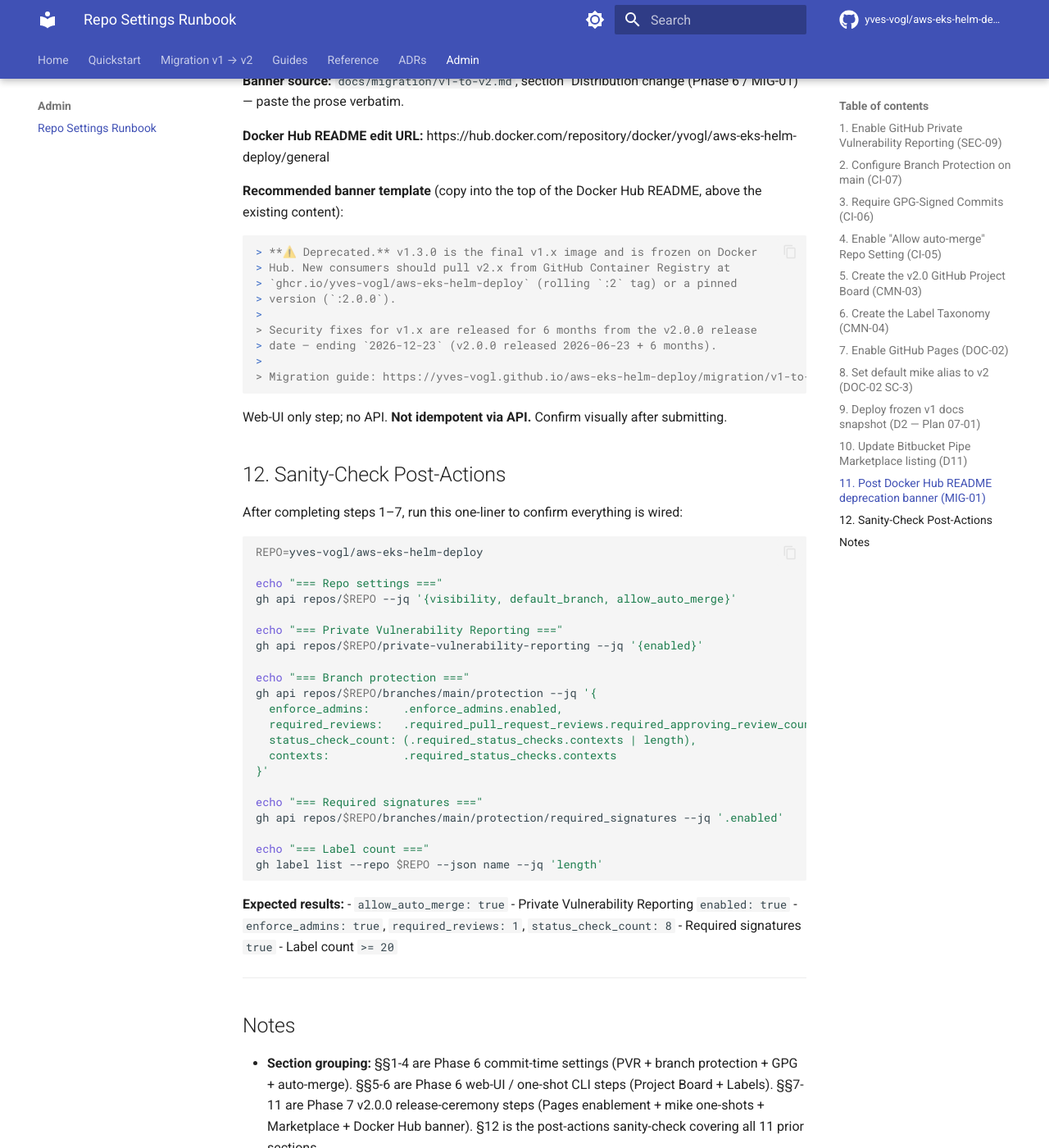
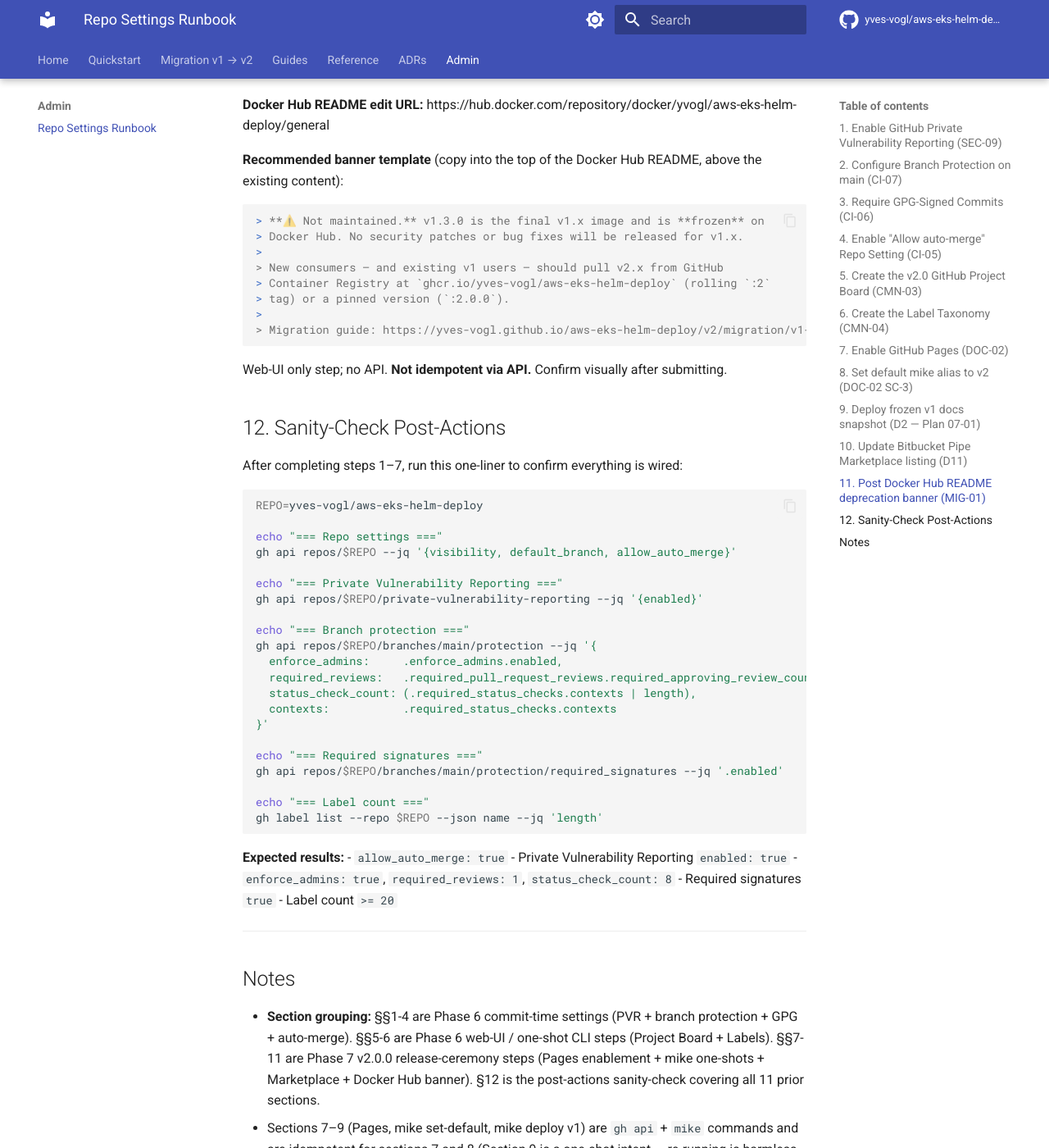
Before and after one commit to yves-vogl/aws-eks-helm-deploy, an MkDocs documentation site: the page built from docs/admin/repo-settings.md, in a window 1280 px wide and 1400 px high, scrolled down 8070 px. Shown: the whole window at 82% size. Built offline with MkDocs 1.6.1 and Material for MkDocs 9.7.7, drawn with Linux system fonts in a browser that asks for light colours; comment, search, counter and statistics services are not loaded; some of the changed text lies outside the part shown.

Commit message:
docs(security): v1.x is NOT maintained — drop misleading 6-month window claim (#60)
Original Phase 7 D10 / SI-07-07 6-month window dropped post-v2.0.0 in favor of a clean break. v1.x is frozen at v1.3.0 on Docker Hub with no active maintenance. CI green.

````diff
--- a/docs/admin/repo-settings.md
+++ b/docs/admin/repo-settings.md
@@ -312,16 +312,14 @@
 # 1. Stage v1 snapshot source under a gitignored directory.
 mkdir -p .v1-snapshot/docs
 
-# 2. Author a minimal docs/index.md with the "v1 frozen" banner — the v1.x
-#    EOS is `2026-12-23` (v2.0.0 released 2026-06-23 + 6 months; per D10).
+# 2. Author a minimal docs/index.md with the "v1 frozen" banner.
 cat > .v1-snapshot/docs/index.md <<'EOF'
 # aws-eks-helm-deploy v1 — frozen
 
-!!! warning "v1.x is frozen"
+!!! warning "v1.x is not maintained"
     The v1.x line of this pipe was distributed via Docker Hub at
-    `yvogl/aws-eks-helm-deploy` and is **frozen at v1.3.0**.
-    Security fixes for v1.x are released for **6 months from the v2.0.0
-    release date** — ending `2026-12-23` (v2.0.0 released 2026-06-23 + 6 months).
+    `yvogl/aws-eks-helm-deploy` and is **frozen at v1.3.0**. No active
+    maintenance is provided — no security patches, no bug fixes.
 
     Use **v2** for all new and existing deployments:
     <https://yves-vogl.github.io/aws-eks-helm-deploy/v2/>
@@ -398,15 +396,14 @@
 above the existing content):
 
 ```markdown
-> **⚠️ Deprecated.** v1.3.0 is the final v1.x image and is frozen on Docker
-> Hub. New consumers should pull v2.x from GitHub Container Registry at
-> `ghcr.io/yves-vogl/aws-eks-helm-deploy` (rolling `:2` tag) or a pinned
-> version (`:2.0.0`).
+> **⚠️ Not maintained.** v1.3.0 is the final v1.x image and is **frozen** on
+> Docker Hub. No security patches or bug fixes will be released for v1.x.
 >
-> Security fixes for v1.x are released for 6 months from the v2.0.0 release
-> date — ending `2026-12-23` (v2.0.0 released 2026-06-23 + 6 months).
+> New consumers — and existing v1 users — should pull v2.x from GitHub
+> Container Registry at `ghcr.io/yves-vogl/aws-eks-helm-deploy` (rolling `:2`
+> tag) or a pinned version (`:2.0.0`).
 >
-> Migration guide: https://yves-vogl.github.io/aws-eks-helm-deploy/migration/v1-to-v2/
+> Migration guide: https://yves-vogl.github.io/aws-eks-helm-deploy/v2/migration/v1-to-v2/
 ```
 
 Web-UI only step; no API. **Not idempotent via API.** Confirm visually after
@@ -461,9 +458,9 @@
   intent — re-running is harmless but unnecessary).
 - Sections 10–11 (Bitbucket Pipe Marketplace + Docker Hub banner) are web-UI
   only with no programmatic idempotency guarantee; confirm visually.
-- The v1.x EOS date is `2026-12-23` (v2.0.0 released 2026-06-23 + 6 months;
-  per D10 / SI-07-07). It appears in `SECURITY.md` (Plan 07-06),
-  `docs/migration/v1-to-v2.md` (Plan 07-04), AND `docs/admin/repo-settings.md`
-  Sections 9 + 11 (this plan). The pre-tag-cut placeholder
-  `2026-MM-DD (= v2.0.0 release date + 6 months) — replace at tag-cut.` was
-  replaced in the v1.x-EOS-freeze follow-up PR after v2.0.0 was tagged.
+- **v1.x is not maintained.** The v1.3.0 image on Docker Hub is the final v1
+  release; no security patches or bug fixes are committed to v1.x. The original
+  Phase 7 design assumed a 6-month security-fix window (D10 / SI-07-07 placeholder),
+  but the policy was revised post-v2.0.0 to a clean break — users should migrate
+  to v2.x. SECURITY.md, the migration guide, and §§9 + 11 of this runbook all
+  carry the "not maintained" wording verbatim.
````
Also changed, not shown: SECURITY.md (+1 -1 lines), docs/adr/0002-v2-clean-break.md (+1 -1 lines), docs/index.md (+1 -1 lines), docs/migration/v1-to-v2.md (+1 -1 lines), 3 other files.
